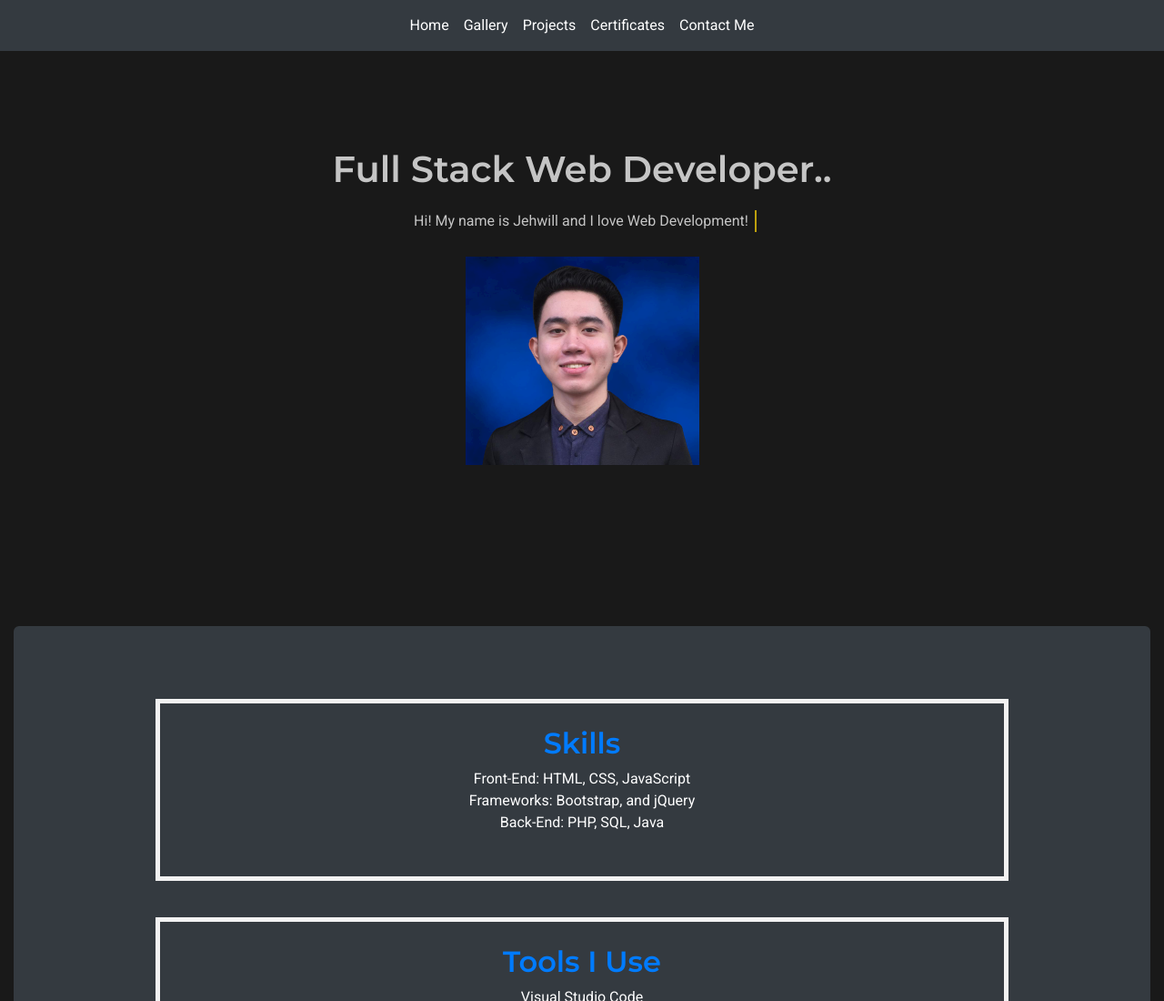
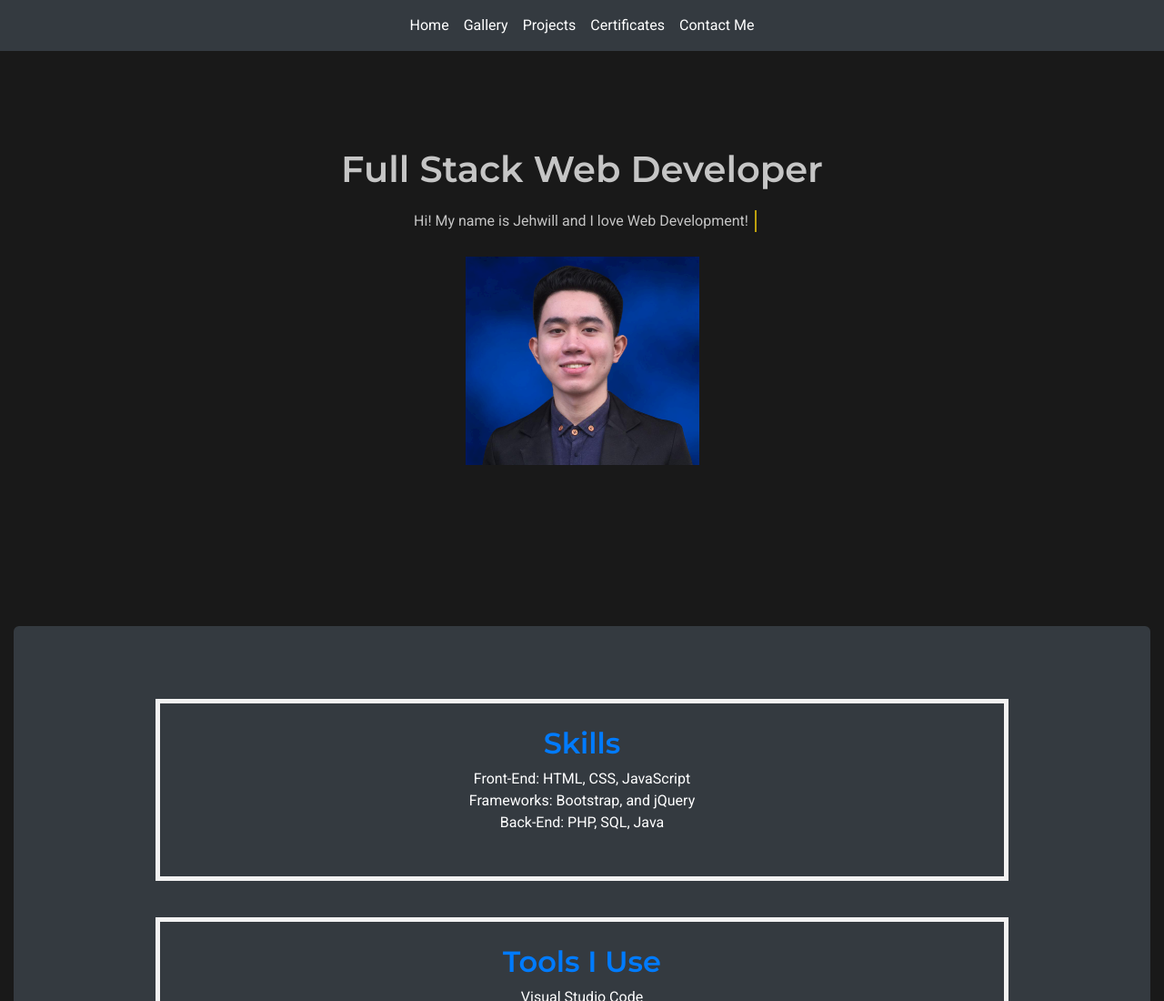
Before and after one commit to jehwill/fcb-portfolio, a plain HTML site: page index.html in a window 1280 px wide. Shown: the top 1100 px of the page at 91% size. Drawn offline with nearby package versions, Linux system fonts and the light colour scheme.

Commit message:
Update index.html

```diff
--- a/index.html
+++ b/index.html
@@ -50,7 +50,7 @@
         make sure to indent any child tags within their parent tags -->
         <section id="landing" class="jumbotron text-center mt-3">
             <!-- h1 header -->
-            <h1>Full Stack Web Developer..</h1>
+            <h1>Full Stack Web Developer</h1>
 
             <!-- paragraph -->
             <p class="line-1 anim-typewriter">Hi! My name is Jehwill and I love Web Development!</p>
```
